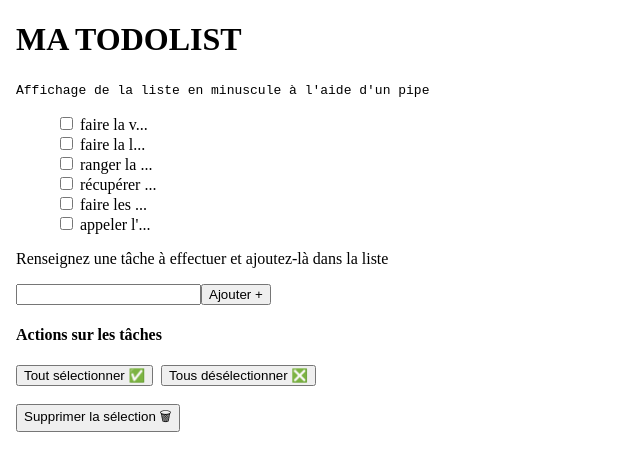
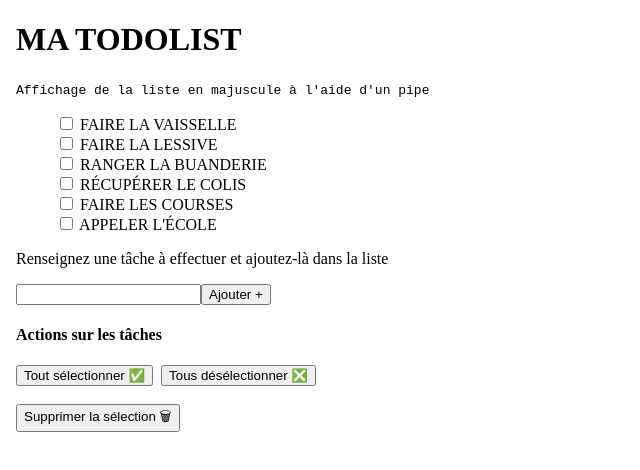
Before and after one commit to didYeah/todolist, an Angular app: page / in a window 1280 px wide. Shown: the top 470 px of the page, without its empty margins (0-640 px from the left). Built offline with nearby package versions, Linux system fonts and the light colour scheme.

Commit message:
Update 202306021600

```diff
--- a/src/app/list/list.component.html
+++ b/src/app/list/list.component.html
@@ -1,10 +1,10 @@
 <h1>{{ title | uppercase }}</h1>
 
-<code>Affichage de la liste en minuscule à l'aide d'un pipe</code>
+<code>Affichage de la liste en majuscule à l'aide d'un pipe</code>
 <ul>
   <li *ngFor="let item of items; let indexOfElement = index"> <!-- On boucle sur chaque item, et chaque index -->
     <input type="checkbox" [checked]="item[1]" (change)="updateItem(indexOfElement, !item[1])">
-    {{ item[0]| lowercase | truncate}}
+    {{ item[0]| uppercase }}
   </li>
 </ul>
 
--- a/src/app/truncate.pipe.ts
+++ b/src/app/truncate.pipe.ts
@@ -3,6 +3,7 @@ import { Pipe, PipeTransform } from '@angular/core';
 @Pipe({
   name: 'truncate'
 })
+
 export class TruncatePipe implements PipeTransform {
   transform(value: string, args: unknown[]): string {
     const maxLength: number = 10;
```
